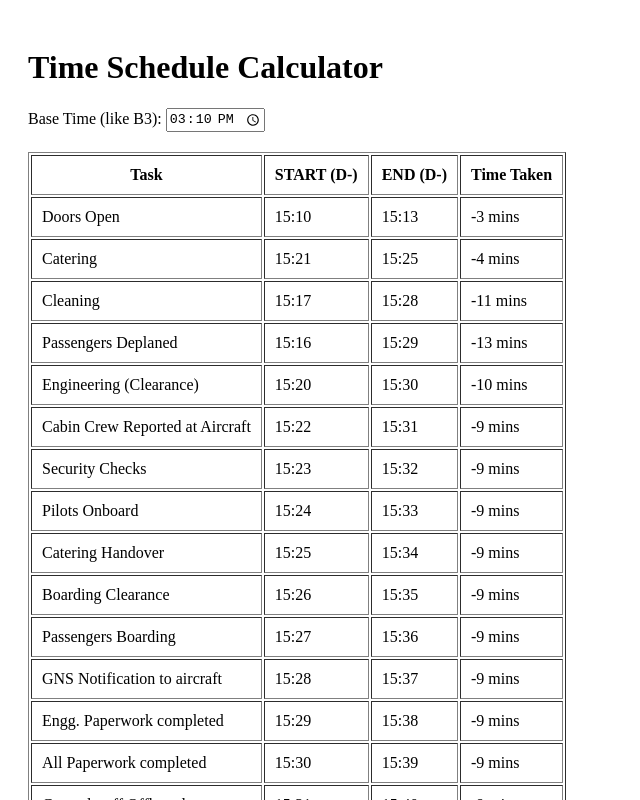
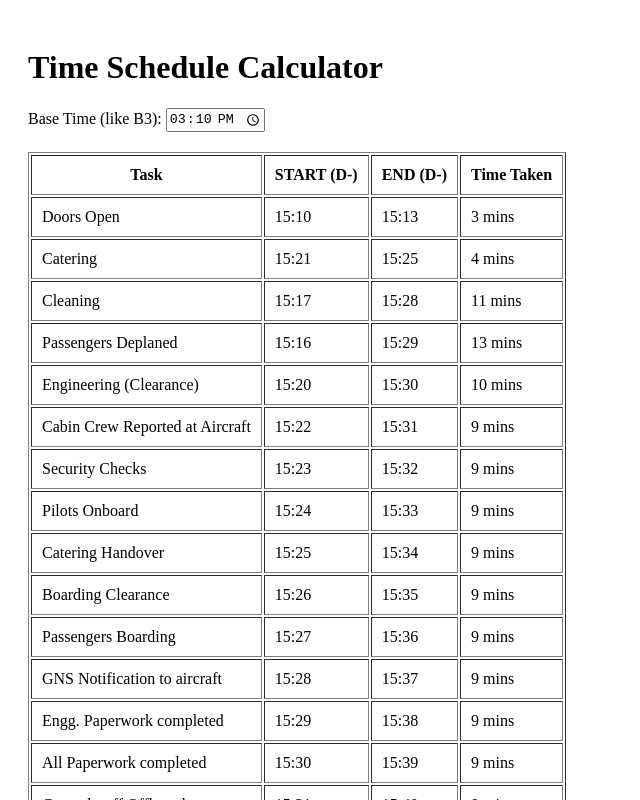
Before and after one commit to chandant55/pts-table, a React (Vite) app: page / in a window 1280 px wide. Shown: the top 800 px of the page, without its empty margins (0-640 px from the left). Built offline with nearby package versions, Linux system fonts and the light colour scheme.

Commit message:
make timetaken column positive

```diff
--- a/src/App.jsx
+++ b/src/App.jsx
@@ -43,11 +43,26 @@ function App() {
     return `${String(newHours).padStart(2, "0")}:${String(newMinutes).padStart(2, "0")}`;
   };
 
+  // Helper function to calculate the difference between two time strings (HH:mm)
+  const calculateTimeDifference = (start, end) => {
+    const [startHours, startMinutes] = start.split(":").map(Number);
+    const [endHours, endMinutes] = end.split(":").map(Number);
+
+    const startTotalMinutes = startHours * 60 + startMinutes;
+    const endTotalMinutes = endHours * 60 + endMinutes;
+
+    const timeDifference = endTotalMinutes - startTotalMinutes;
+
+    // Ensure positive time difference and return in minutes format
+    return Math.abs(timeDifference);
+  };
+
   // Function to calculate start and end times based on base time and duration
   const calculateTimes = (baseTime, E, F) => {
-    const startTime = addMinutes(baseTime, E); // Reversed: Add E for START (D-)
-    const endTime = addMinutes(baseTime, F);   // Reversed: Add F for END (D-)
-    return { startTime, endTime, timeTaken: `${E - F} mins` }; // Time Taken (K4)
+    const startTime = addMinutes(baseTime, E); // START (D-) calculation
+    const endTime = addMinutes(baseTime, F);   // END (D-) calculation
+    const timeTaken = calculateTimeDifference(startTime, endTime); // Ensure positive time difference
+    return { startTime, endTime, timeTaken: `${timeTaken} mins` };
   };
 
   return (
```
